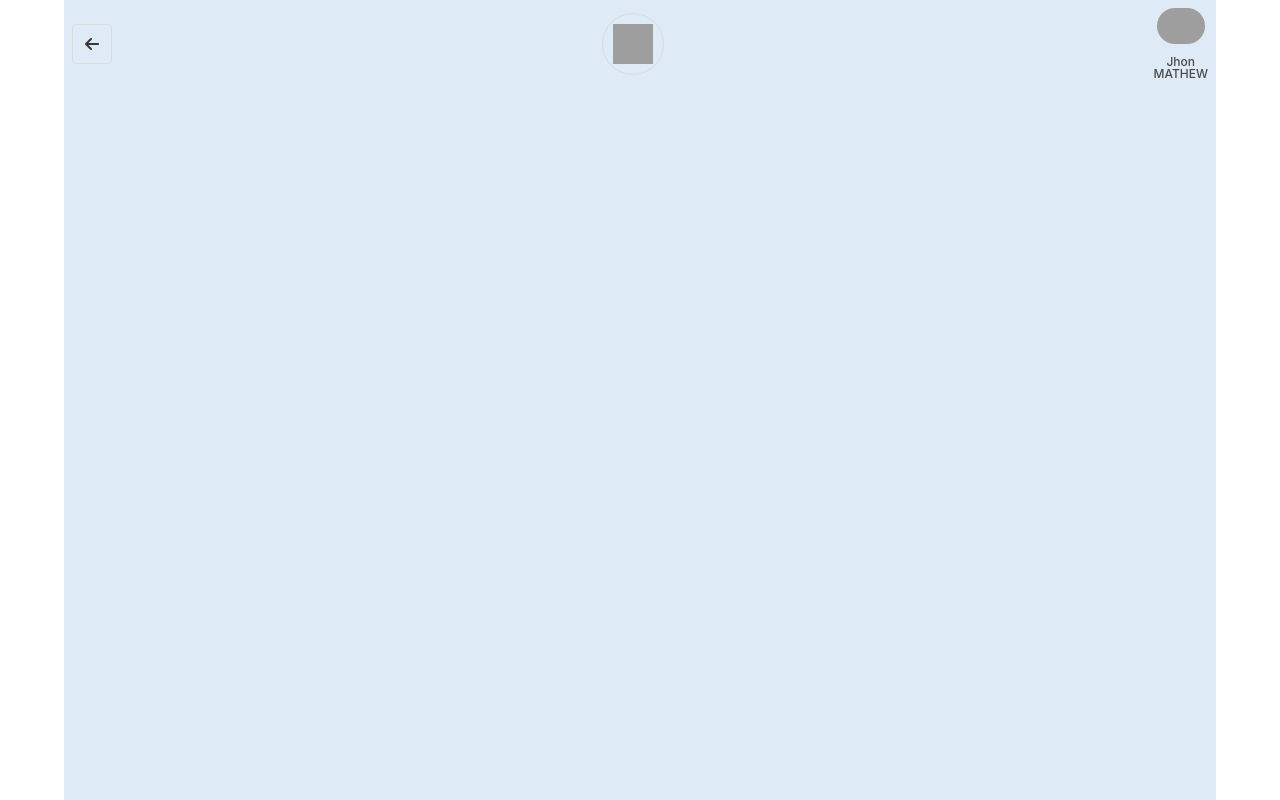
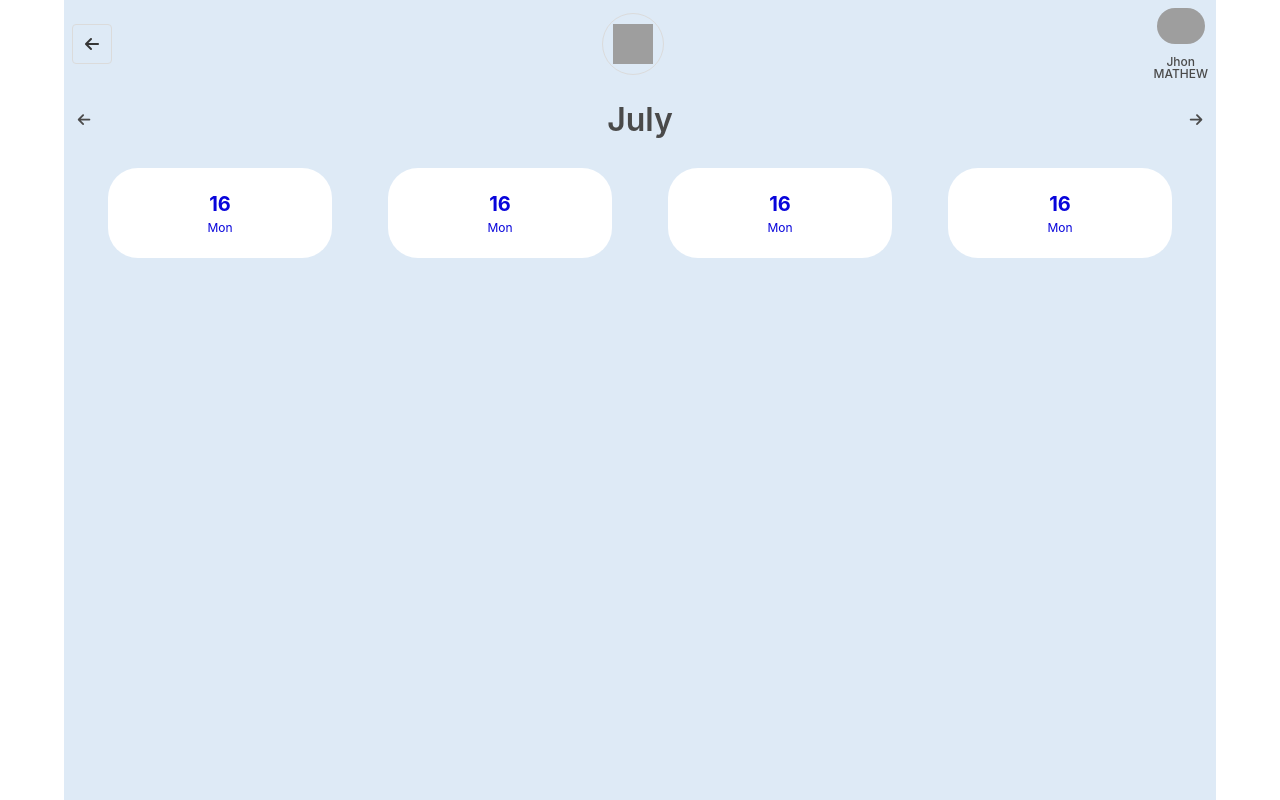
Before and after one commit to nassimabdallah/HighdayTechnicalTest, a Vue app: page / in a window 1280 px wide. Built offline with nearby package versions, Linux system fonts and the light colour scheme; grey boxes are pictures that could not be loaded.

Commit message:
Create Date Navigation and MonthDate components

```diff
--- a/data/tasks.json
+++ b/data/tasks.json
@@ -8,7 +8,7 @@
     "tasks": [
         {
             "id": 1,
-            "date": "12/02/2022",
+            "date": "16/07/2023",
             "start-time": "09:00",
             "end-time": "10:00",
             "title": "Mobile app design",
@@ -25,7 +25,7 @@
         },
         {
             "id": 2,
-            "date": "12/02/2022",
+            "date": "16/07/2023",
             "start-time": "10:00",
             "end-time": "11:20",
             "title": "Software Testing",
@@ -39,6 +39,23 @@
                     "avatar_url": "https://reqres.in/img/faces/8-image.jpg"
                 }
             ]
+        },
+        {
+            "id": 3,
+            "date": "16/07/2023",
+            "start-time": "13:00",
+            "end-time": "14:00",
+            "title": "Web Development",
+            "members": [
+                {
+                    "name": "Mike",
+                    "avatar_url": "https://reqres.in/img/faces/1-image.jpg"
+                },
+                {
+                    "name": "Anita",
+                    "avatar_url": "https://reqres.in/img/faces/3-image.jpg"
+                }
+            ]
         }
     ]
 }
--- a/src/App.vue
+++ b/src/App.vue
@@ -1,11 +1,13 @@
 <template>
   <div class="container is-fullscreen bg-main">
     <Header />
+    <DateNavigation />
   </div>
 </template>
 
 <script setup>
-import Header from './components/Header.vue';
+import Header from './components/Header.vue'
+import DateNavigation from './components/DateNavigation.vue'
 </script>
 
 <style lang="scss" scoped></style>
--- /dev/null
+++ b/src/components/DateNavigation.vue
@@ -0,0 +1,39 @@
+<template>
+    <section class="month-navigation">
+        <div class="is-flex is-justify-content-space-between is-align-items-center p-2">
+            <div>
+                <span class="icon">
+                    <i class="fa-solid fa-arrow-left"></i>
+                </span>
+            </div>
+            <div class="is-size-3 has-text-weight-semibold has-text-centered">
+                <p>July</p>
+            </div>
+            <div>
+                <span class="icon">
+                    <i class="fa-solid fa-arrow-right"></i>
+                </span>
+            </div>
+        </div>
+    </section>
+    <section class="day-navigation is-flex is-flex-direction-row is-justify-content-space-around is-align-items-center p-4">
+        <MonthDate />
+        <MonthDate />
+        <MonthDate />
+        <MonthDate />
+    </section>
+</template>
+
+<script setup>
+import MonthDate from './MonthDate.vue';
+
+
+</script>
+
+<style lang="scss" scoped>
+.month-navigation {
+    .icon {
+        font-size: 0.9rem;
+    }
+}
+</style>
--- /dev/null
+++ b/src/components/MonthDate.vue
@@ -0,0 +1,22 @@
+<template>
+    <div class="day has-background-white has-text-primary">
+        <span class="is-size-5 has-text-weight-bold">16</span>
+        <span class="is-size-7">Mon</span>
+    </div>
+</template>
+
+<script setup>
+
+</script>
+
+<style lang="scss" scoped>
+.day {
+    display: flex;
+    flex-direction: column;
+    justify-content: center;
+    align-items: center;
+    width: 20%;
+    height: 90px;
+    border-radius: 30px;
+}
+</style>
```
